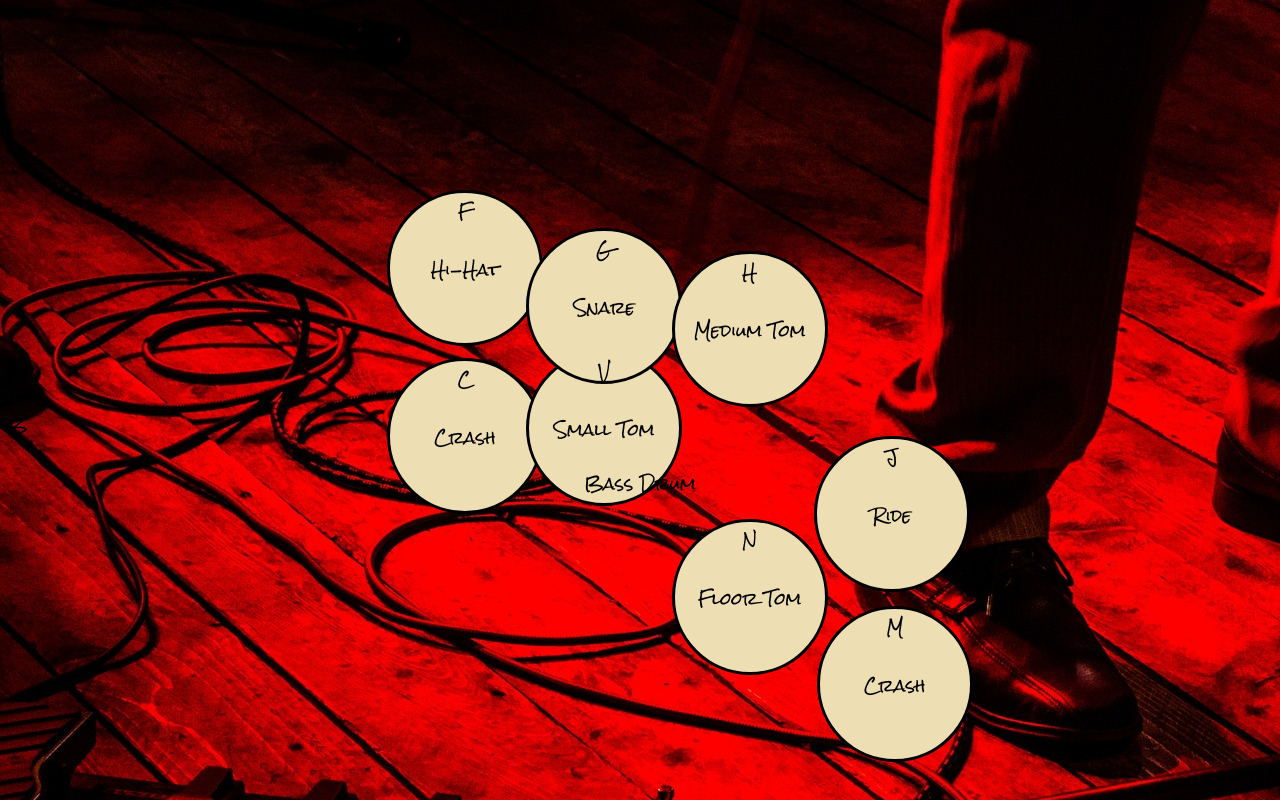
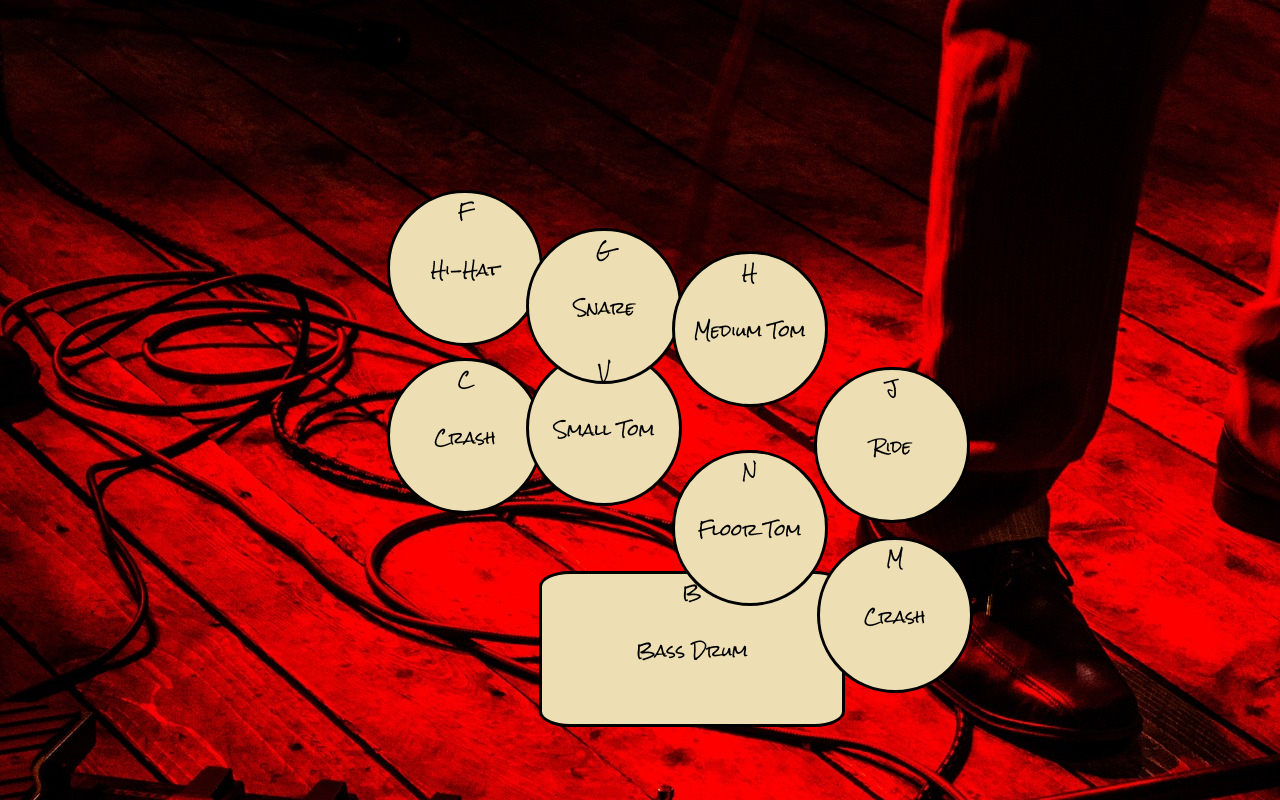
Before and after one commit to CrispyCB/JS-Drumkit, a plain HTML site: page index.html in a window 1280 px wide. Drawn offline with Linux system fonts and the light colour scheme.

Commit message:
fixes CSS after the addition of the bass drum

```diff
--- a/style.css
+++ b/style.css
@@ -50,7 +50,7 @@ span {
 }
 #fl-tom {
     margin-left: 52.5%;
-    margin-top: 1.25%;
+    margin-top: -23.95%;
 }
 #ride-cymbals {
     margin-left: 63.75%;
@@ -61,11 +61,14 @@ span {
     margin-left: 64%;
     margin-top: 16.1%;
 }
-/*#bass {
+#bass {
         background-color: #eddfb3;
         width: 300px;
         height: 150px;
         border: 3px solid black;
         border-radius: 10%;
         text-align: center;
+        margin-top: 13%;
+        margin-left: 42%;
+        margin-bottom: 2%;
     }
```
Lines whose indentation alone changed are shown as unchanged.
